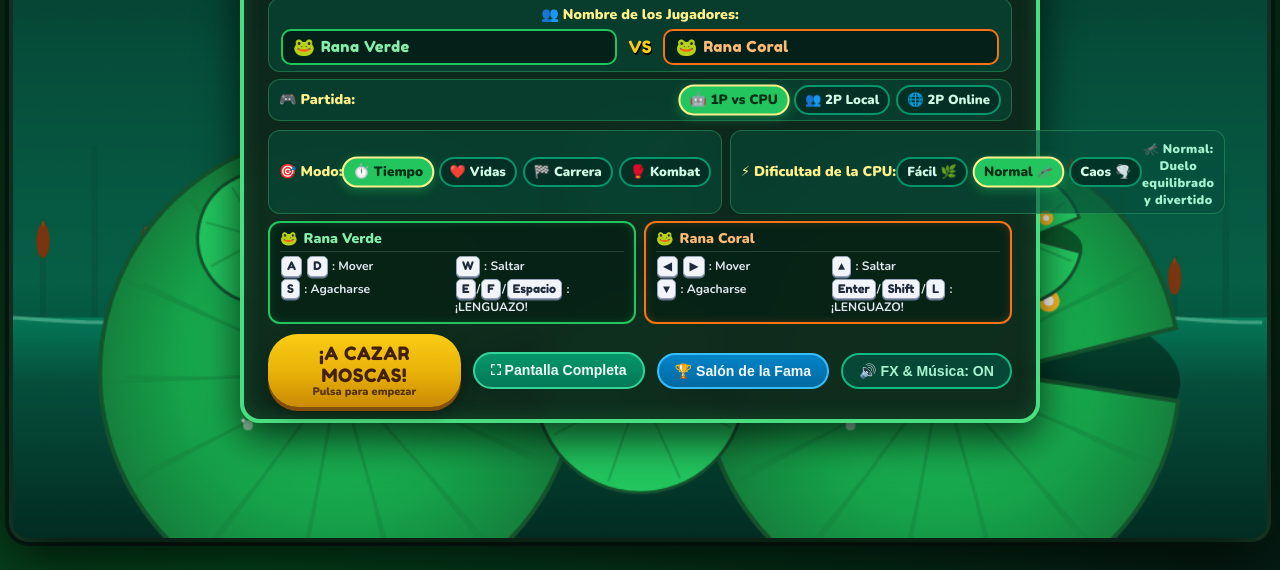
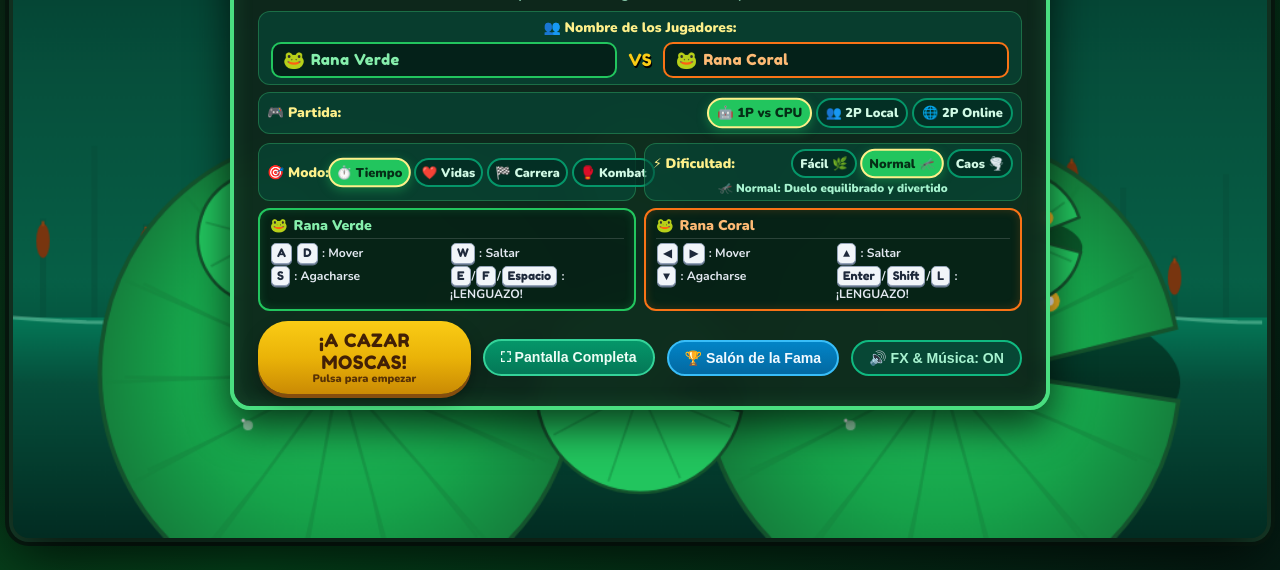
Before and after one commit to isaacbarnuevo/crazy-frogs, a website: page index.html in a window 1280 px wide. Shown: the part 230-800 px from the top of the page. Drawn offline with nearby package versions, Linux system fonts and the light colour scheme.

Commit message:
fix(ui): solucionar desbordamiento horizontal de los botones y descripción de dificultad en el menú principal

```diff
--- a/index.html
+++ b/index.html
@@ -52,7 +52,7 @@
 
           <!-- Modo y Dificultad en fila dual -->
           <div class="settings-dual-row">
-            <div class="setting-group compact">
+            <div class="setting-group compact mode-group">
               <label class="setting-label">🎯 Modo:</label>
               <div class="pill-selector" id="modeSelector">
                 <button class="pill-btn active" data-mode="time">⏱️ Tiempo</button>
@@ -62,12 +62,14 @@
               </div>
             </div>
 
-            <div class="setting-group compact">
-              <label class="setting-label">⚡ Dificultad de la CPU:</label>
-              <div class="pill-selector" id="diffSelector">
-                <button class="pill-btn" data-diff="easy" title="Rana novata, partidas relajadas">Fácil 🌿</button>
-                <button class="pill-btn active" data-diff="normal" title="Rana equilibrada, partidas reñidas">Normal 🦟</button>
-                <button class="pill-btn" data-diff="hard" title="Rana experta y veloz">Caos 🌪️</button>
+            <div class="setting-group compact diff-group">
+              <div class="diff-header-row">
+                <label class="setting-label">⚡ Dificultad:</label>
+                <div class="pill-selector" id="diffSelector">
+                  <button class="pill-btn" data-diff="easy" title="Rana novata, partidas relajadas">Fácil 🌿</button>
+                  <button class="pill-btn active" data-diff="normal" title="Rana equilibrada, partidas reñidas">Normal 🦟</button>
+                  <button class="pill-btn" data-diff="hard" title="Rana experta y veloz">Caos 🌪️</button>
+                </div>
               </div>
               <div class="diff-hint" id="diffHint">🦟 Normal: Duelo equilibrado y divertido</div>
             </div>
--- a/style.css
+++ b/style.css
@@ -79,8 +79,8 @@ body.fullscreen-active .game-container {
   border-radius: 20px;
   padding: 12px 24px;
   text-align: center;
-  max-width: 800px;
-  width: 92%;
+  max-width: 820px;
+  width: 94%;
   max-height: 94%;
   color: #ecfdf5;
   box-sizing: border-box;
@@ -137,6 +137,14 @@ body.fullscreen-active .game-container {
   display: grid;
   grid-template-columns: 1fr 1fr;
   gap: 8px;
+  width: 100%;
+  box-sizing: border-box;
+}
+
+@media (max-width: 680px) {
+  .settings-dual-row {
+    grid-template-columns: 1fr;
+  }
 }
 
 .setting-group {
@@ -147,14 +155,40 @@ body.fullscreen-active .game-container {
   padding: 6px 12px;
   border-radius: 12px;
   border: 1px solid rgba(74, 222, 128, 0.3);
+  box-sizing: border-box;
+  min-width: 0;
 }
 
 .setting-group.compact {
-  padding: 5px 10px;
+  padding: 5px 8px;
+}
+
+.setting-group.diff-group {
+  flex-direction: column;
+  align-items: stretch;
+  gap: 2px;
+}
+
+.diff-header-row {
+  display: flex;
+  align-items: center;
+  justify-content: space-between;
+  width: 100%;
+  gap: 4px;
+}
+
+.mode-group .pill-btn {
+  padding: 4px 6px;
+  font-size: 0.78rem;
+}
+
+.diff-group .pill-btn {
+  padding: 4px 7px;
+  font-size: 0.78rem;
 }
 
 .setting-label {
-  font-size: 0.88rem;
+  font-size: 0.86rem;
   font-weight: 900;
   color: #fef08a;
   white-space: nowrap;
@@ -162,16 +196,17 @@ body.fullscreen-active .game-container {
 
 .pill-selector {
   display: flex;
-  gap: 6px;
+  gap: 4px;
+  flex-shrink: 0;
 }
 
 .pill-btn {
   background: rgba(2, 44, 34, 0.8);
   border: 2px solid #059669;
   color: #d1fae5;
-  padding: 4px 9px;
+  padding: 4px 8px;
   font-family: inherit;
-  font-size: 0.82rem;
+  font-size: 0.80rem;
   font-weight: 800;
   border-radius: 20px;
   cursor: pointer;
@@ -190,17 +225,18 @@ body.fullscreen-active .game-container {
   border-color: #fef08a;
   color: #052e16;
   box-shadow: 0 3px 10px rgba(34, 197, 94, 0.4);
-  transform: scale(1.03);
+  transform: scale(1.02);
 }
 
 .diff-hint {
-  font-size: 0.78rem;
+  font-size: 0.72rem;
   font-weight: 800;
   color: #a7f3d0;
-  margin-top: 4px;
+  margin-top: 2px;
   text-align: center;
-  transition: all 0.2s ease;
-  letter-spacing: 0.3px;
+  width: 100%;
+  white-space: normal;
+  line-height: 1.15;
 }
 
 /* Controls Guide */
```
Also changed, not shown: 3 other files.
